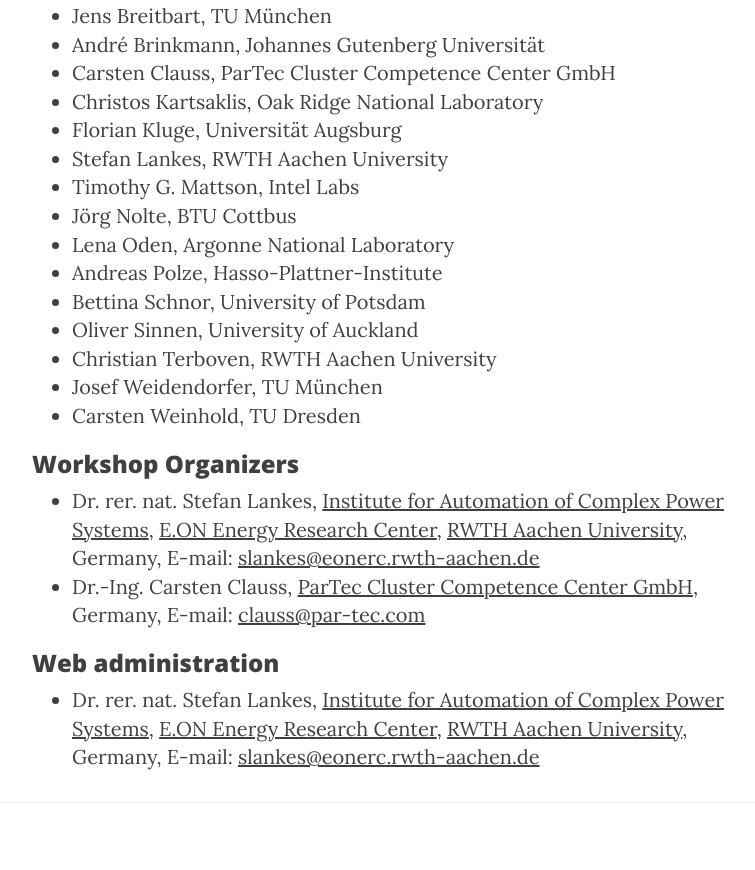
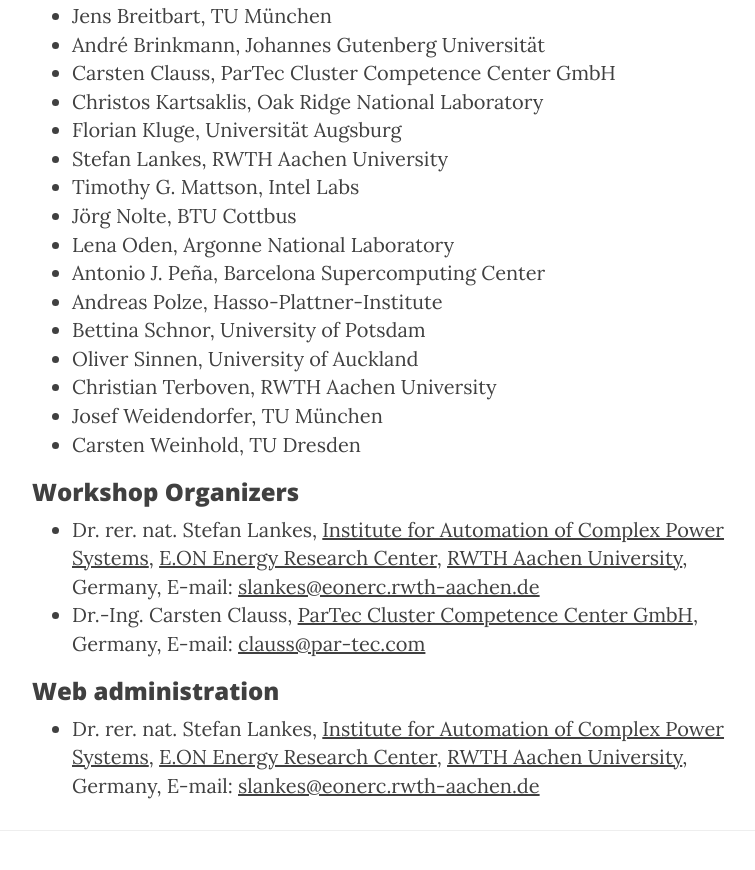
Before and after one commit to WROME/wrome.github.io, a Jekyll site: the page built from grenoble2016.md, in a window 1280 px wide and 900 px high, scrolled down 3241 px. Shown: the top 870 px of the window, without its empty margins (233-988 px from the left). Built offline with Jekyll 4.4.1, drawn with Linux system fonts in a browser that asks for light colours; nearby versions of some CDN libraries.

Commit message:
Added Antonio Pena to the list of PCs

```diff
--- a/grenoble2016.md
+++ b/grenoble2016.md
@@ -71,6 +71,7 @@
 * Timothy G. Mattson, Intel Labs
 * Jörg Nolte, BTU Cottbus
 * Lena Oden, Argonne National Laboratory
+* Antonio J. Peña, Barcelona Supercomputing Center
 * Andreas Polze, Hasso-Plattner-Institute
 * Bettina Schnor, University of Potsdam
 * Oliver Sinnen, University of Auckland
```
